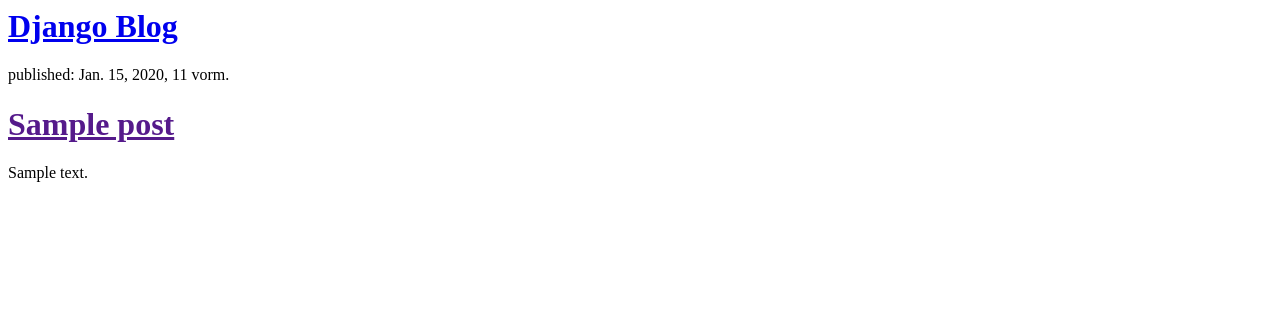
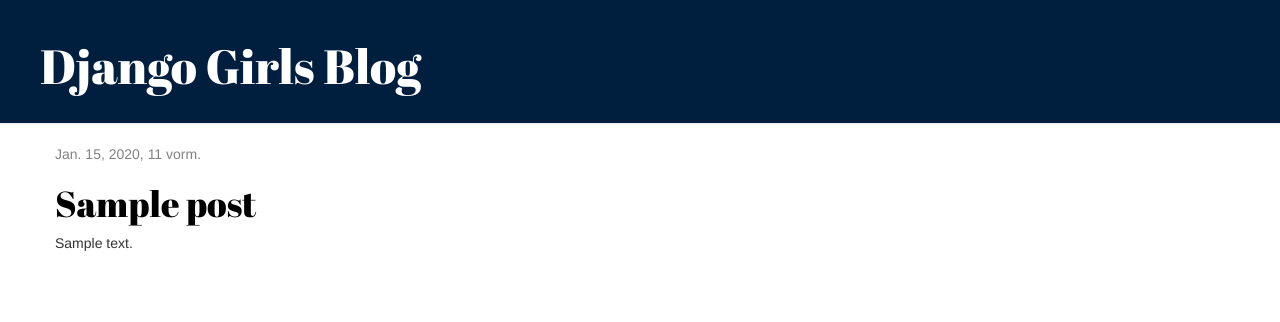
Before and after one commit to JuliFontis/django-test, a Django app: template blog/templates/blog/post_list.html in a window 1280 px wide. Shown: the top 322 px of the page. Run offline with Django 3.2, Linux system fonts and the light colour scheme; the template is opened without the code that fills it: values that come from a table or form of the project are taken from there, others are empty; tables that the repository leaves empty hold one stand-in row (values such as "Sample post"); some libraries are stand-ins or nearby versions.

Commit message:
added view and template and css

```diff
--- /dev/null
+++ b/blog/static/css/blog.css
@@ -0,0 +1,44 @@
+.page-header {
+    background-color: #001f3f;
+    margin-top: 0;
+    padding: 20px 20px 20px 40px;
+}
+
+.page-header h1, .page-header h1 a, .page-header h1 a:visited, .page-header h1 a:active {
+    color: #ffffff;
+    font-size: 36pt;
+    text-decoration: none;
+}
+.content {
+    margin-left: 40px;
+}
+h1, h2, h3, h4 {
+    font-family: 'Abril Fatface', cursive;
+}
+
+.date {
+    color: #828282;
+}
+
+.save {
+    float: right;
+}
+
+.post-form textarea, .post-form input {
+    width: 100%;
+}
+
+.top-menu, .top-menu:hover, .top-menu:visited {
+    color: #ffffff;
+    float: right;
+    font-size: 26pt;
+    margin-right: 20px;
+}
+
+.post {
+    margin-bottom: 70px;
+}
+
+.post h1 a, .post h1 a:visited {
+    color: #000000;
+}
--- /dev/null
+++ b/blog/templates/blog/base.html
@@ -0,0 +1,24 @@
+{% load staticfiles %}
+
+<html>
+    <head>
+		<link rel="stylesheet" href="//maxcdn.bootstrapcdn.com/bootstrap/3.2.0/css/bootstrap.min.css">
+		<link rel="stylesheet" href="//maxcdn.bootstrapcdn.com/bootstrap/3.2.0/css/bootstrap-theme.min.css">
+		<link rel="stylesheet" href="{% static 'css/blog.css' %}">
+		<link href="https://fonts.googleapis.com/css?family=Abril+Fatface" rel="stylesheet" type="text/css">
+		<title>Django App</title>
+    </head>
+    <body>
+    <div class="page-header">
+        <h1><a href="/">Django Girls Blog</a></h1>
+    </div>
+    <div class="content container">
+        <div class="row">
+            <div class="col-md-8">
+            {% block content %}
+            {% endblock %}
+            </div>
+        </div>
+    </div>
+	</body>
+</html>
--- a/blog/templates/blog/post_list.html
+++ b/blog/templates/blog/post_list.html
@@ -1,18 +1,13 @@
-<html>
-    <head>
-        <title>Django Test App</title>
-    </head>
-    <body>
-    <div>
-		<h1><a href="/">Django Blog</a></h1>
-	</div>
+{% extends 'blog/base.html' %}
 
-	{% for post in posts %}
-		<div>
-			<p>published: {{ post.published_date }}</p>
-			<h1><a href="">{{ post.title }}</a></h1>
-			<p>{{ post.text|linebreaksbr }}</p>
-		</div>
-	{% endfor %}
-    </body>
-</html>
+{% block content %}
+    {% for post in posts %}
+        <div class="post">
+            <div class="date">
+                {{ post.published_date }}
+            </div>
+            <h1><a href="{% url 'post_detail' pk=post.pk %}">{{ post.title }}</a></h1>
+            <p>{{ post.text|linebreaksbr }}</p>
+        </div>
+    {% endfor %}
+{% endblock %}
--- a/blog/urls.py
+++ b/blog/urls.py
@@ -3,4 +3,5 @@
 
 urlpatterns = [
     url(r'^$', views.post_list, name='post_list'),
+	url(r'^post/(?P<pk>\d+)/$', views.post_detail, name='post_detail'),
 ]
--- a/mysite/urls.py
+++ b/mysite/urls.py
@@ -17,7 +17,8 @@
 from django.conf.urls import url
 from django.contrib import admin
 
+
 urlpatterns = [
-    url(r'^admin/', admin.site.urls),
+	url(r'^admin/', admin.site.urls),
 	url(r'', include('blog.urls')),
 ]
```
Also changed, not shown: blog/templates/blog/post_detail.html (added, +13 -0 lines), blog/views.py (+6 -2 lines).
